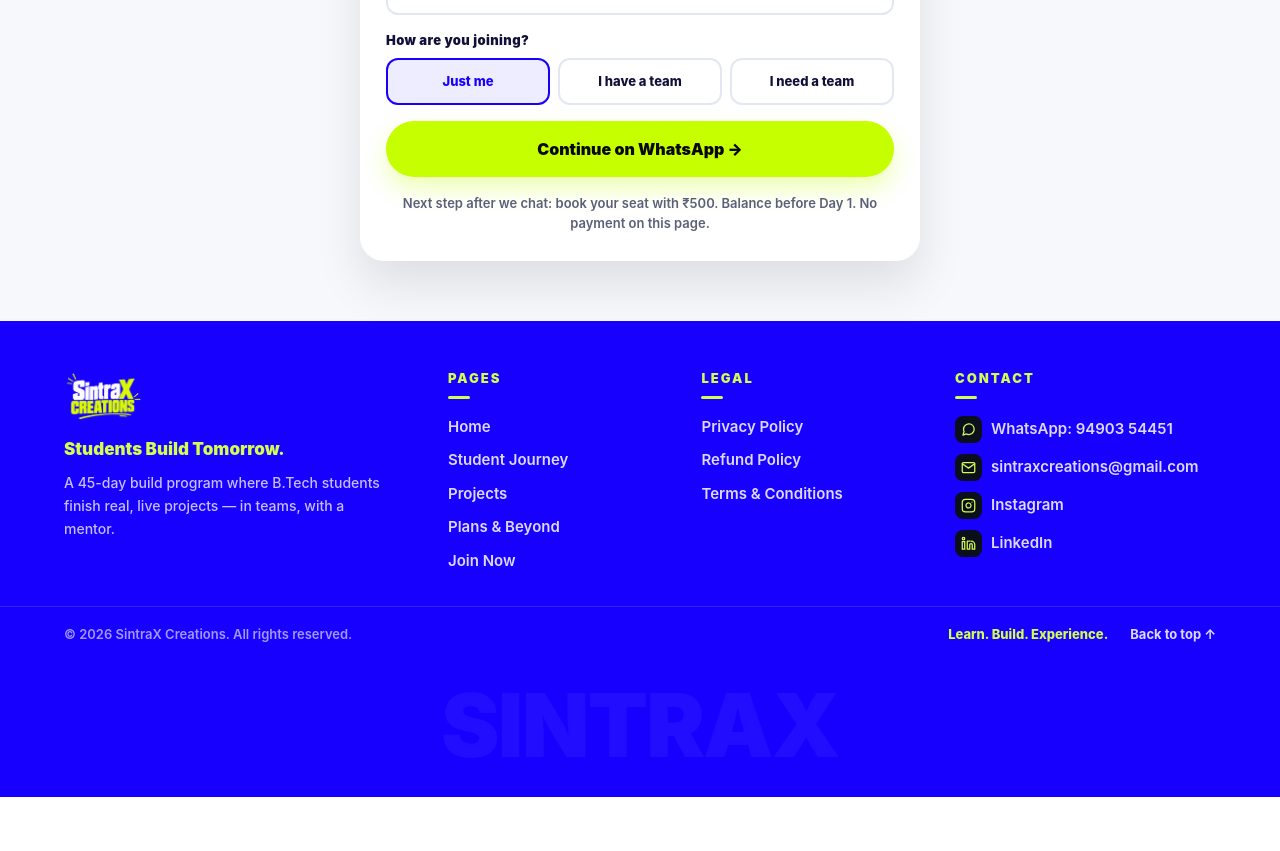
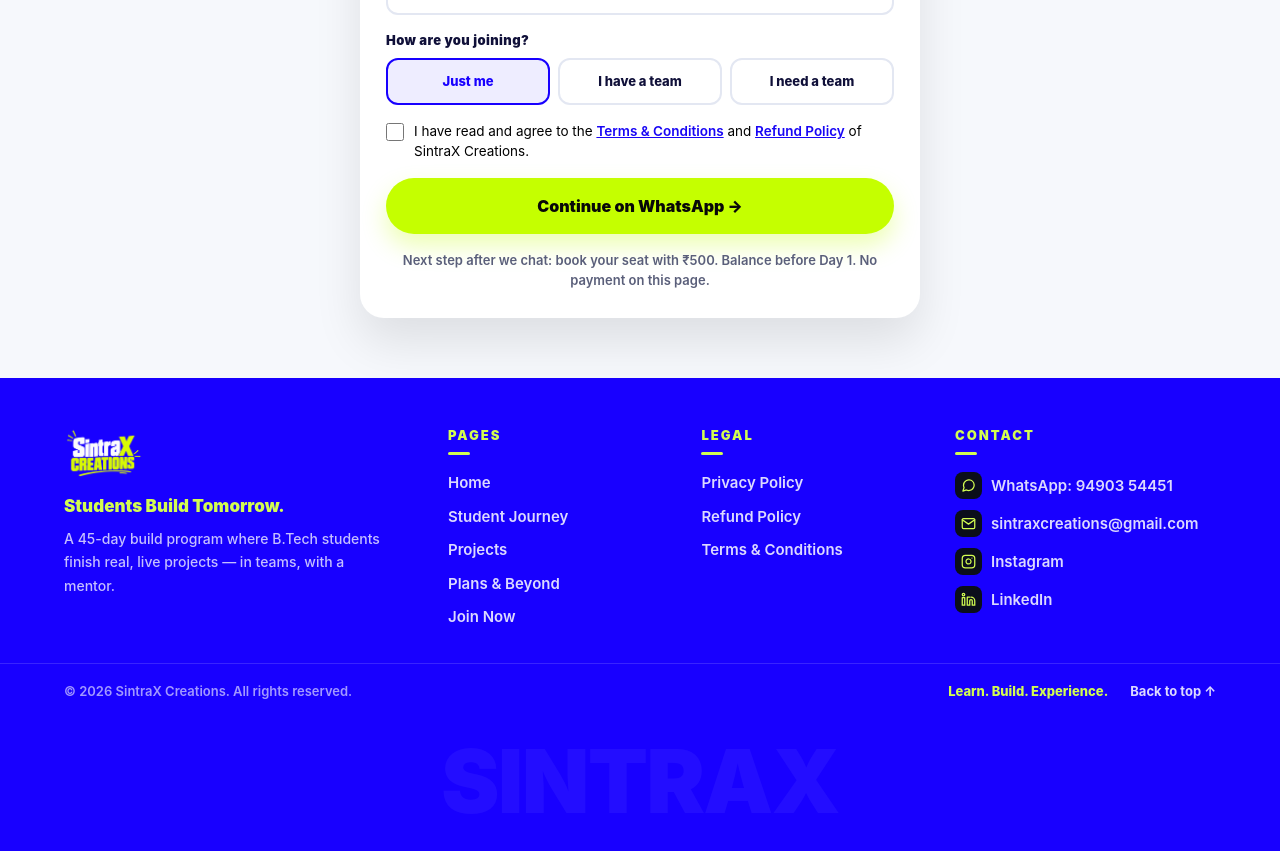
Before and after one commit to ganeshsivaratri/sxc-website-v2, a React (Vite) app: page /join-now in a window 1280 px wide. Shown: the part 946-1797 px from the top of the page. Before the commit the page ends 1743 px from the top, so only its background shows below. Built offline with nearby package versions, Linux system fonts and the light colour scheme.

Commit message:
Add required Terms and Refund Policy agreement tick box to Join form

```diff
--- a/src/components/join-now/JoinForm.css
+++ b/src/components/join-now/JoinForm.css
@@ -155,3 +155,29 @@
     font-size: 12px;
   }
 }
+
+/* Terms & Refund agreement checkbox */
+.join-agree {
+  display: flex;
+  gap: 10px;
+  align-items: flex-start;
+  margin: 0 0 16px;
+  font-size: 13.5px;
+  line-height: 1.5;
+  cursor: pointer;
+}
+
+.join-agree input {
+  flex: none;
+  width: 18px;
+  height: 18px;
+  margin-top: 2px;
+  accent-color: #1805f5;
+  cursor: pointer;
+}
+
+.join-agree a {
+  color: #1805f5;
+  font-weight: 600;
+  text-decoration: underline;
+}
--- a/src/components/join-now/JoinForm.tsx
+++ b/src/components/join-now/JoinForm.tsx
@@ -37,6 +37,7 @@ export default function JoinForm() {
   const [teamSize, setTeamSize] = useState('4')
   const [error, setError] = useState('')
   const [sent, setSent] = useState(false)
+  const [agreed, setAgreed] = useState(false)
 
   function handleSubmit(e: FormEvent) {
     e.preventDefault()
@@ -45,6 +46,7 @@ export default function JoinForm() {
     if (name.trim().length < 3) return setError('Please enter your full name.')
     if (digits.length !== 10) return setError('Enter a valid 10-digit WhatsApp number.')
     if (college.trim().length < 3) return setError('Please enter your college name.')
+    if (!agreed) return setError('Please tick the box to agree to the Terms & Conditions and Refund Policy.')
 
     setError('')
 
@@ -78,7 +80,8 @@ export default function JoinForm() {
       `Hi, I'm ${name.trim()} from ${college.trim()} (${year} Year, ${branch}).\n` +
       `I want to join ${PLANS[plan].label} — ${PLANS[plan].price}.\n` +
       `Joining as: ${joinText}.\n` +
-      `My WhatsApp number: ${digits}`
+      `My WhatsApp number: ${digits}\n` +
+      `I agree to the Terms & Conditions and Refund Policy.`
 
     window.open(
       `https://wa.me/${WHATSAPP_NUMBER}?text=${encodeURIComponent(message)}`,
@@ -204,6 +207,25 @@ export default function JoinForm() {
           </label>
         )}
 
+        <label className="join-agree">
+          <input
+            type="checkbox"
+            checked={agreed}
+            onChange={(e) => setAgreed(e.target.checked)}
+          />
+          <span>
+            I have read and agree to the{' '}
+            <a href="/terms-and-conditions" target="_blank" rel="noreferrer">
+              Terms &amp; Conditions
+            </a>{' '}
+            and{' '}
+            <a href="/refund-policy" target="_blank" rel="noreferrer">
+              Refund Policy
+            </a>{' '}
+            of SintraX Creations.
+          </span>
+        </label>
+
         {error && <p className="join-form__error">{error}</p>}
 
         <button type="submit" className="join-form__submit">
```
